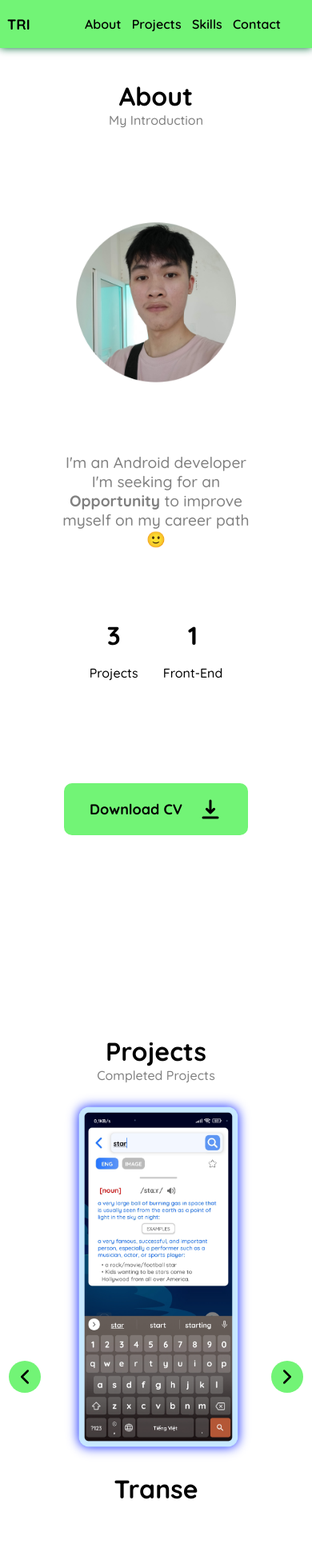
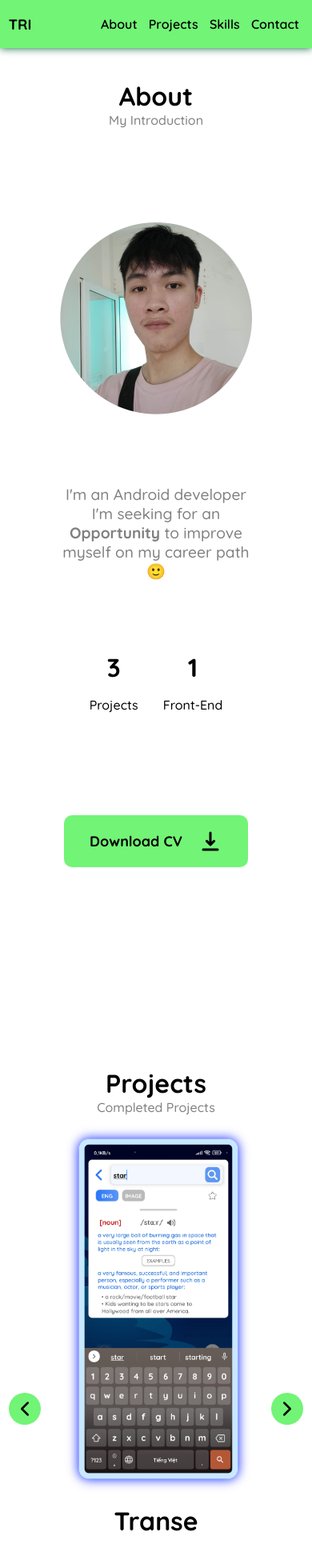
Before and after one commit to TorryDo/portfolio_web, a React (Create React App) app: page / in a window 390 px wide. Shown: the top 1960 px of the page at 80% size. Built offline with nearby package versions, Linux system fonts and the light colour scheme.

Commit message:
fix responsive mobile

```diff
--- a/src/App.css
+++ b/src/App.css
@@ -1,3 +1,7 @@
+#App{
+  overflow-x: hidden;
+}
+
 .NavBar {
   width: 100vw;
   height: 60px;
@@ -49,6 +53,8 @@
   width: 100vw;
   height: fit-content;
 
+  padding-bottom: 20vw;
+
   margin-top: 200px;
 
   /* background-color: teal; */
@@ -78,6 +84,9 @@
 .btn__txt {
   margin-top: auto;
   margin-bottom: auto;
+
+  user-select: none;
+
 }
 .btn__icon {
   width: 30px;
--- a/src/components/aboutPage/AboutPage.css
+++ b/src/components/aboutPage/AboutPage.css
@@ -18,11 +18,13 @@
 }
 
 .avt__img {
-  width: 15vw;
-  height: 15vw;
+  width: 15em;
+  height: 15em;
 
   min-width: 200px;
   min-height: 200px;
+  max-width: 300px;
+  max-height: 300px;
 
   background: url(../../assets/image/me.png) no-repeat center;
   background-size: cover;
@@ -45,7 +47,7 @@
 
 .content > p {
   color: gray;
-  font-size: large;
+  font-size: x-large;
   /* margin-left: 50px; */
 }
 
@@ -101,9 +103,6 @@
     padding-top: 50px;
   }
 
-  .avt__img {
-  }
-
   .avt__description {
     display: none;
   }
--- a/src/components/navBar/NavBar.css
+++ b/src/components/navBar/NavBar.css
@@ -26,3 +26,11 @@
   align-items: center;
   gap: 5%;
 }
+
+@media screen and (max-width: 46.1875em) {
+  .NavBar .NavBar--Options {
+    padding-right: 1em;
+    font-size: medium;
+
+  }
+}
--- a/src/components/projectPage/ProjectPage.css
+++ b/src/components/projectPage/ProjectPage.css
@@ -1,28 +1,20 @@
-.hlist {
+.projects {
   margin-top: 8vh;
 
   width: 100vw;
   height: 600px;
 
-  display: flex;
-  flex-direction: row;
   justify-content: center;
+  align-items: center;
   gap: 7vw;
 
   /* background-color: aquamarine; */
 }
 
-.hlist-icon {
-  width: 40px;
-  height: 100%;
-
-  display: flex;
-  flex-direction: column;
-  justify-content: center;
-
+.project-icon {
   cursor: pointer;
 }
-.hlist-icon__arrowLeft {
+.project-icon__arrow {
   width: 30px;
   height: 30px;
 
@@ -32,33 +24,23 @@
   background-color: #72f476;
 }
 
-.hlist-icon__arrowRight {
-  width: 30px;
-  height: 30px;
-
-  padding: 5px;
-
-  border-radius: 50%;
-  background-color: #72f476;
-}
-
-.hlist-body {
+.project-body {
   width: 60vw;
   height: 100%;
   /* background-color: gray; */
 
   position: relative;
 }
-.hlist-body .item {
+.project-body .item {
   width: 100%;
   height: 100%;
   opacity: 0;
   position: absolute;
 
-  transition-duration: 0.5s;
-  transform: scale(0.85);
+  transition-duration: 0.4s;
+  transform: scale(0.9);
 }
-.hlist-body .item.active {
+.project-body .item.active {
   width: 100%;
   height: 100%;
   opacity: 1;
@@ -67,7 +49,7 @@
   transform: scale(1);
 }
 
-.hlist-item {
+.project-item {
   width: 100%;
   height: 100%;
 
@@ -115,7 +97,7 @@
   padding-bottom: 10px;
 }
 
-.hlist-item > img {
+.project-item > img {
   max-width: 300px;
 
   margin: auto;
@@ -161,13 +143,13 @@
 }
 
 @media screen and (max-width: 46.1875em) {
-  .hlist-item {
+  .project-item {
     flex-direction: column-reverse;
     justify-content: center;
     align-items: center;
   }
 
-  .hlist-item > img {
+  .project-item > img {
     max-width: 15em;
 
     margin: auto;
@@ -186,18 +168,19 @@
 
     display: flex;
     flex-direction: column;
-    justify-content: center;
+    justify-content: baseline;
+    align-items: center;
 
     gap: 8vh;
     /* background-color: aquamarine; */
   }
 
   .item-leftDescription > h1 {
-    width: fit-content;
+    width: 100%;
     margin-top: none;
     text-align: center;
-    margin-left: auto;
-    margin-right: auto;
+    /* margin-left: auto;
+    margin-right: auto; */
 
     /* background-color: #72f476; */
   }
@@ -206,12 +189,4 @@
     display: none;
   }
 
-  .btn-more {
-    min-width: 9em;
-
-    margin-left: auto;
-    margin-right: auto;
-
-    padding: 10px auto;
-  }
 }
--- a/src/components/projectPage/ProjectPage.js
+++ b/src/components/projectPage/ProjectPage.js
@@ -76,7 +76,7 @@ export const ProjectPage = (
     // ------------------ abyss below -----------------------
 
     const item = (data) =>
-        <div className="hlist-item">
+        <div className="project-item">
             <div className="item-leftDescription">
 
                 <h1 id={data.mainColor}>{data.title}</h1>
@@ -108,10 +108,11 @@ export const ProjectPage = (
                 description="Completed Projects"
             />
 
-            <div className="hlist">
-                <div className="hlist-icon" >
+            <div className="Hlist projects">
+
+                <div className="project-icon" >
                     <div
-                        className="hlist-icon__arrowLeft"
+                        className="project-icon__arrow"
                         onClick={prevPage}
                     >
                         <FiChevronLeft size="100%" />
@@ -119,7 +120,7 @@ export const ProjectPage = (
 
                 </div>
 
-                <div className="hlist-body" >
+                <div className="project-body" >
                     {
                         // item(ListProject[currentPage], currentPage)
                         ListProject.map((it, index) =>
@@ -130,9 +131,9 @@ export const ProjectPage = (
                     }
                 </div>
 
-                <div className="hlist-icon" >
+                <div className="project-icon" >
                     <div
-                        className="hlist-icon__arrowRight"
+                        className="project-icon__arrow"
                         onClick={nextPage}
                     >
                         <FiChevronRight size="100%" />
```
